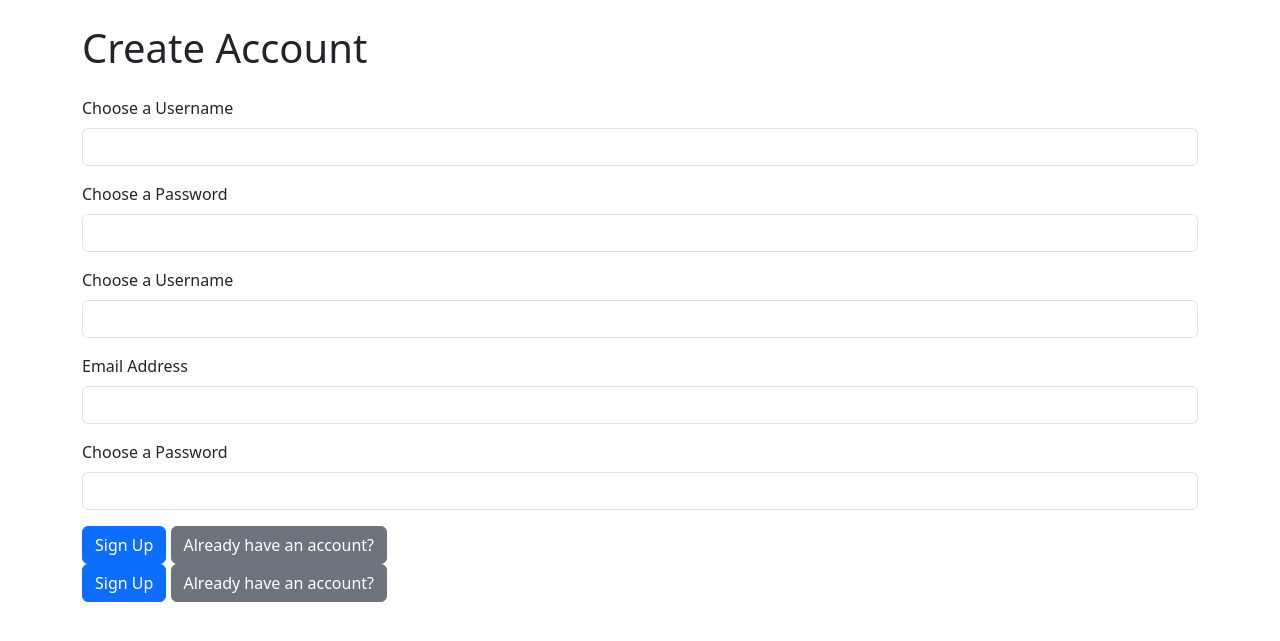
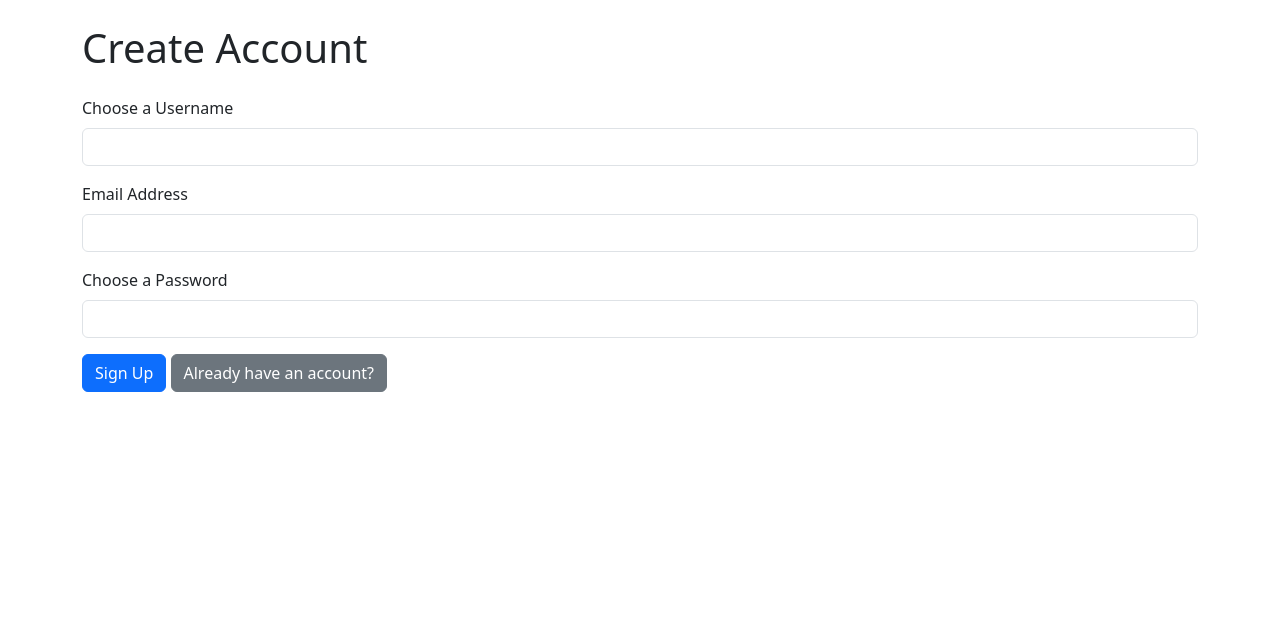
Before and after one commit to Kiyyappan973/finance-tracker, a Flask app: page /signup in a window 1280 px wide. Shown: the part 56-697 px from the top of the page. Run offline with Flask 3, Linux system fonts and the light colour scheme.

Commit message:
Fix duplicate fields in signup form

```diff
--- a/templates/signup.html
+++ b/templates/signup.html
@@ -14,28 +14,14 @@
         </div>
 
         <div class="mb-3">
+            <label class="form-label">Email Address</label>
+            <input type="email" name="email" class="form-control" required>
+        </div>
+
+        <div class="mb-3">
             <label class="form-label">Choose a Password</label>
             <input type="password" name="password" class="form-control" required>
         </div>
-        <form action="/signup" method="POST">
-    <div class="mb-3">
-        <label class="form-label">Choose a Username</label>
-        <input type="text" name="username" class="form-control" required>
-    </div>
-
-    <div class="mb-3">
-        <label class="form-label">Email Address</label>
-        <input type="email" name="email" class="form-control" required>
-    </div>
-
-    <div class="mb-3">
-        <label class="form-label">Choose a Password</label>
-        <input type="password" name="password" class="form-control" required>
-    </div>
-
-    <button type="submit" class="btn btn-primary">Sign Up</button>
-    <a href="/login" class="btn btn-secondary">Already have an account?</a>
-</form>
 
         <button type="submit" class="btn btn-primary">Sign Up</button>
         <a href="/login" class="btn btn-secondary">Already have an account?</a>
```
